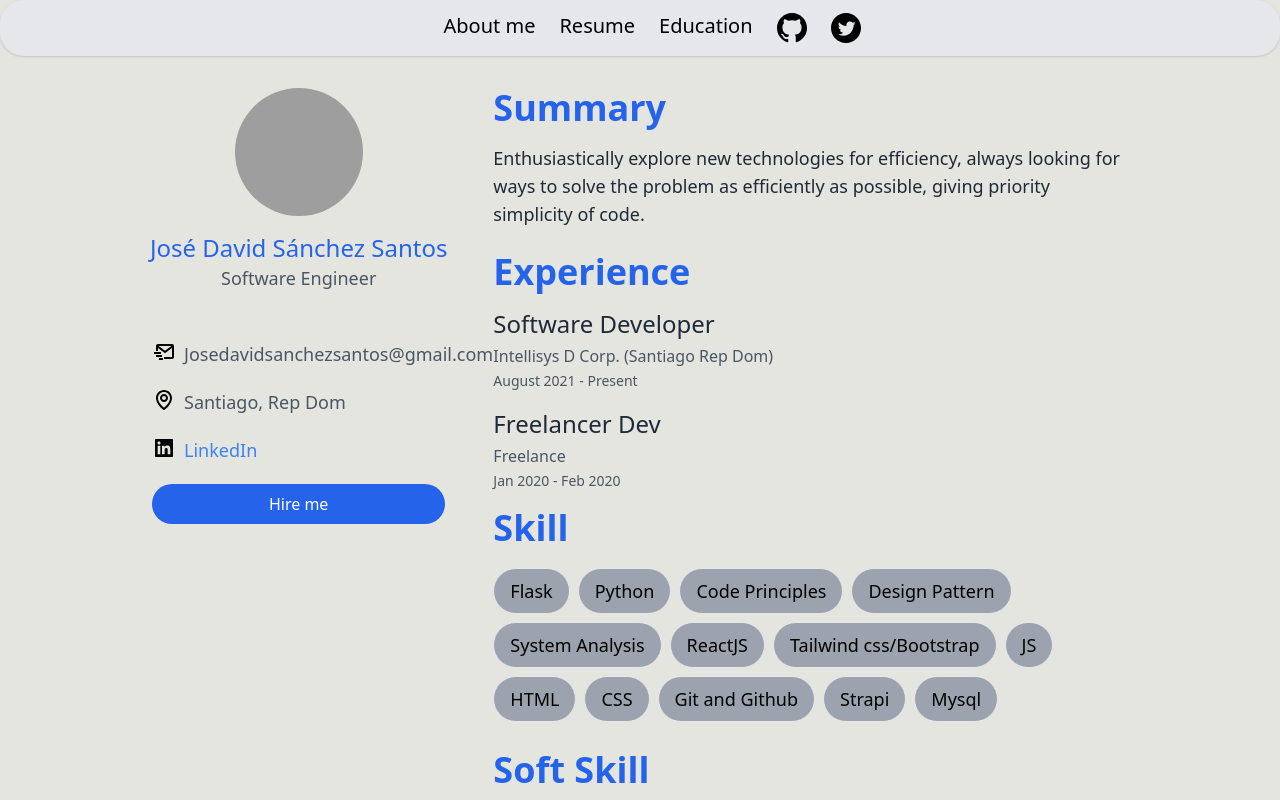
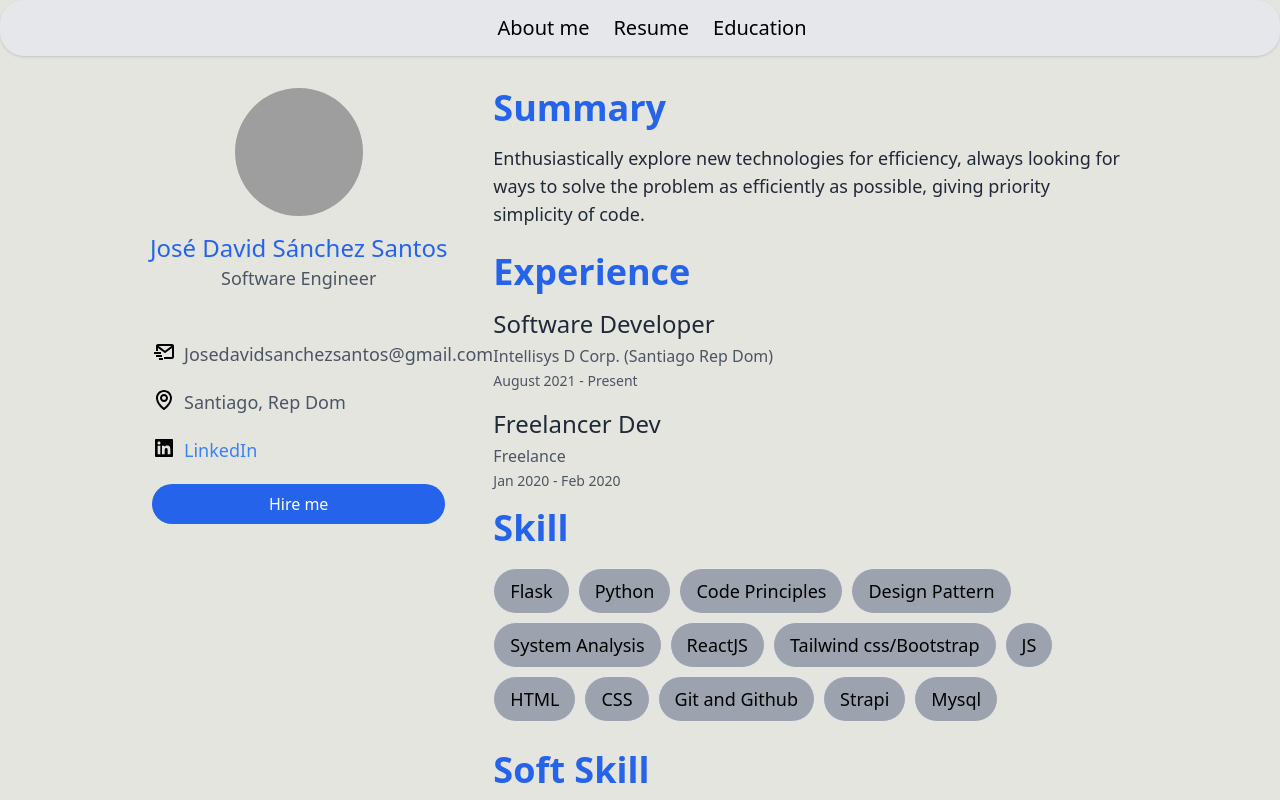
Before and after one commit to Arzoid29/New-Port, a React (Create React App) app: page /resume in a window 1280 px wide. Shown: the top 800 px of the page. Built offline with nearby package versions, Linux system fonts and the light colour scheme; grey boxes are pictures that could not be loaded.

Commit message:
Adding the history.push to nav

```diff
--- a/src/components/Navbar.js
+++ b/src/components/Navbar.js
@@ -3,20 +3,28 @@ import { Disclosure } from "@headlessui/react";
 import { MenuIcon, XIcon,} from "@heroicons/react/outline";
 import Git from "./git";
 import Twitter from "./Twitter";
-const navigation = [
-  { name: "About me", href: "/", current: false },
-  { name: "Resume", href: "/resume", current: false },
-  { name: "Education", href: "/education", current: false },
-  { name: <Git/>, href: "https://github.com/Arzoid29", current: false },
-  { name: <Twitter/>, href: "https://twitter.com/Arzoidss", current: false },
-];
+import { useHistory } from "react-router-dom";
+
+import { AcademicCapIcon } from "@heroicons/react/outline";
+
 
 function classNames(...classes) {
   return classes.filter(Boolean).join(" ");
 }
 
 export default function NavBar() {
+  let history = useHistory();
+  function handleClick(direction) {
+    history.push(direction);
+  }
+  const navigation = [
+    { name: "About me", href: "/", current: false },
+    { name: "Resume", href: "/resume", current: false },
+    { name: "Education" , href: "/education", current: false, icon: <AcademicCapIcon className='h-10 '/>, },
+
+  ]
   return (
+
     <Disclosure as="nav" className=" mx-auto   shadow rounded-3xl  sticky top-0 bg-gray-200">
       {({ open }) => (
         <>
@@ -37,19 +45,19 @@ export default function NavBar() {
                 <div className="hidden sm:block sm:ml-6">
                   <div className="flex space-x-0">
                     {navigation.map((item) => (
-                      <a
+                      <button
                         key={item.name}
-                        href={item.href}
+                        onClick={()=>history.push(item.href)}
                         className={classNames(
                           item.current
                             ? " text-white hover:bg-blue-600 animate-pulse"
                             : "text-black hover:bg-blue-600 hover:text-white ",
-                          "px-3 py-2 rounded-full text-xl font-medium"
+                          "px-3 py-2 rounded-full text-xl font-medium transition duration-75 ease-linear"
                         )}
                         aria-current={item.current ? "page" : undefined}
                       >
-                        {item.name}
-                      </a>
+                        {item.name}{}
+                      </button>
                     ))}
                   </div>
                 </div>
--- a/src/pages/Footer.js
+++ b/src/pages/Footer.js
@@ -3,30 +3,30 @@ import React from 'react'
 
 export default function Footer() {
     return (
-        <><footer class="flex justify-center px-4 text-gray-100 bg-gray-800 mt-60">
-        <div class="container py-6">
-            <h1 class="text-center text-lg font-bold lg:text-2xl">
+        <><footer className="flex justify-center px-4 text-gray-100 bg-gray-800 mt-60">
+        <div className="container py-6">
+            <h1 className="text-center text-lg font-bold lg:text-2xl">
                 Thanks for read, if you need something here is my git and twitter
             </h1>
 
-            <div class="flex justify-center mt-6">
-                <div class="bg-white rounded-lg">
+            <div className="flex justify-center mt-6">
+                <div className="bg-white rounded-lg">
                 </div>
             </div>
 
-            <hr class="h-px mt-6 bg-gray-700 border-none"></hr>
+            <hr className="h-px mt-6 bg-gray-700 border-none"></hr>
 
-            <div class="flex flex-col items-center justify-between mt-6 md:flex-row">
+            <div className="flex flex-col items-center justify-between mt-6 md:flex-row">
                 <div>
-                    <p class="text-xl font-bold">Arzoid</p>
+                    <p className="text-xl font-bold hover:bg-indigo-50 rounded-lg hover:text-blue-600">Arzoid</p>
                 </div>
-                <div class="flex mt-4 md:m-0">
-                    <div class="-mx-4">
-                      <a href="/#Home" class="px-4 text-sm hover:text-blue-600 ">Home</a>
-                      <a href="/resume" class="px-4 text-sm hover:text-blue-600 ">Resume</a>
-                      <a href="/education" class="px-4 text-sm hover:text-blue-600 ">Education</a>
-                      <a href="https://github.com/Arzoid29" class=" hover:text-blue-600 px-4 text-sm">Git</a>
-                      <a href="https://twitter.com/Arzoidss" class=" hover:text-blue-600 px-4 text-sm">Twitter</a>
+                <div className="flex mt-4 md:m-0">
+                    <div className="-mx-4">
+                      <a href="/#Home" className="px-4 text-sm hover:text-blue-600 hover:bg-indigo-50 rounded-full ">Home</a>
+                      <a href="/resume" className="px-4 text-sm hover:text-blue-600 hover:bg-indigo-50 rounded-full ">Resume</a>
+                      <a href="/education" className="px-4 text-sm hover:text-blue-600 hover:bg-indigo-50 rounded-full ">Education</a>
+                      <a href="https://github.com/Arzoid29" className=" hover:text-blue-600 px-4 text-sm hover:bg-indigo-50 rounded-full">Git</a>
+                      <a href="https://twitter.com/Arzoidss" className=" hover:text-blue-600 hover:bg-indigo-50 rounded-full px-4 text-sm">Twitter</a>
                   	</div>
                 </div>
             </div>
```
